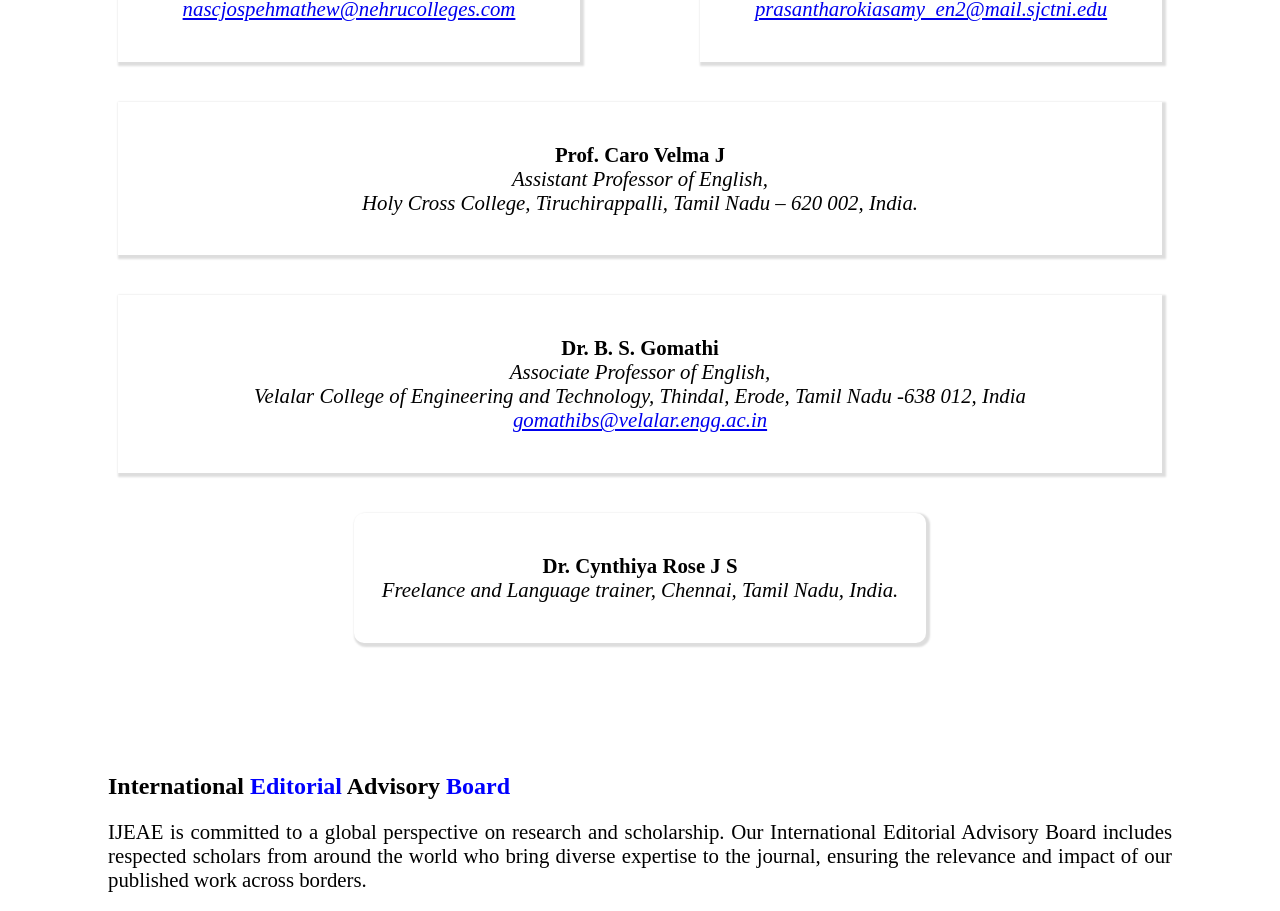
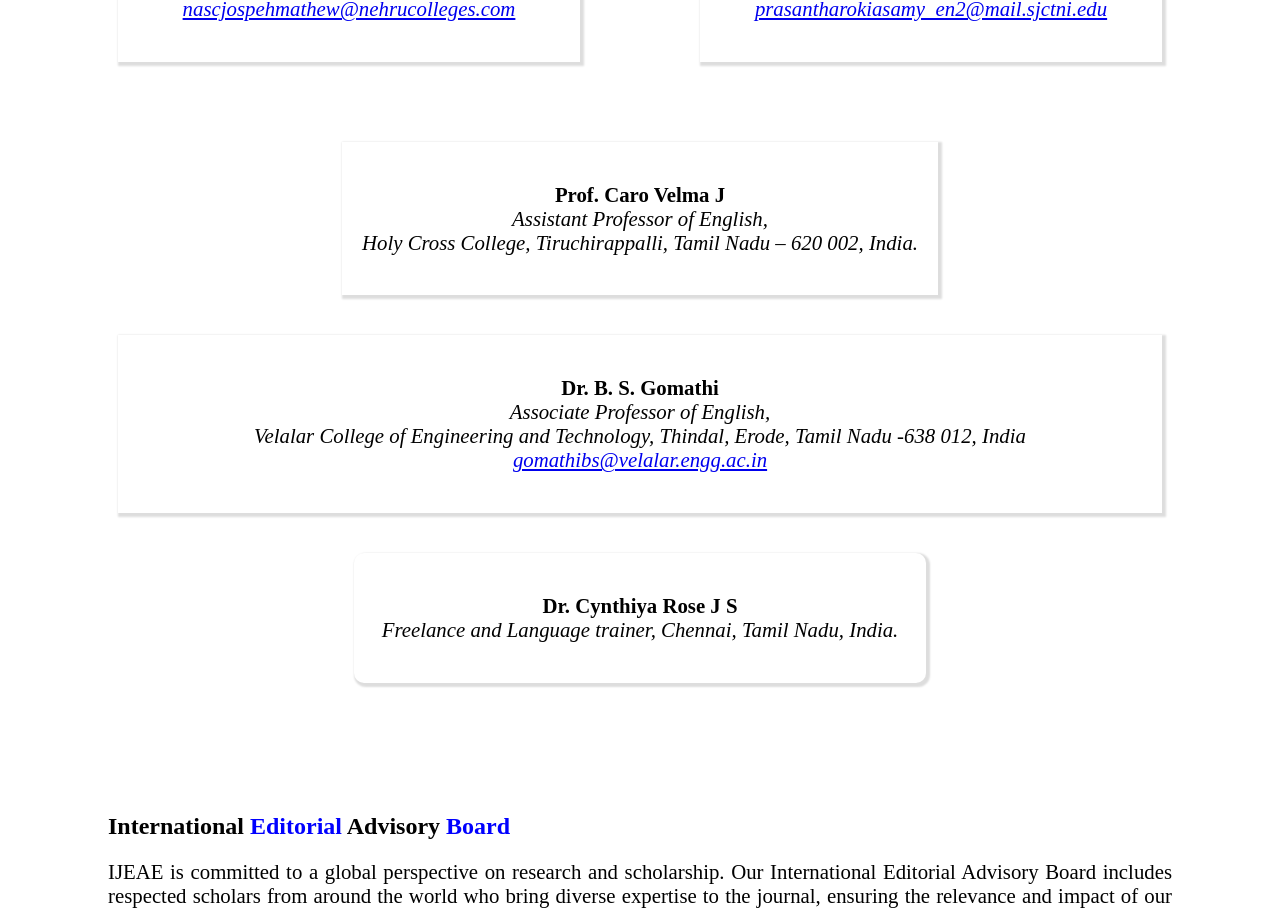
Before and after one commit to lexiontechsolution/journal_website, a React (Create React App) app: page /editorial in a window 1280 px wide. Shown: the part 1136-2047 px from the top of the page. Built offline with nearby package versions, Linux system fonts and the light colour scheme.

Commit message:
Update Editorial.js

```diff
--- a/src/Pages/Editorial/Editorial.js
+++ b/src/Pages/Editorial/Editorial.js
@@ -104,6 +104,8 @@ Nehru Arts and Science College, Coimbatore, Tamil Nadu- 641105, India.<br></br
               </p>
             </div>
           </div>
+        <div class="container-editorial">
+
           <div class="row-editorial">
             <div class="box-editorial">
               <p>
@@ -115,7 +117,7 @@ Nehru Arts and Science College, Coimbatore, Tamil Nadu- 641105, India.<br></br
               </p>
             </div>
                   </div>
-
+                  </div>
                     <div className="row-editorial">
  <div class="box-editorial">
               <p>
```
